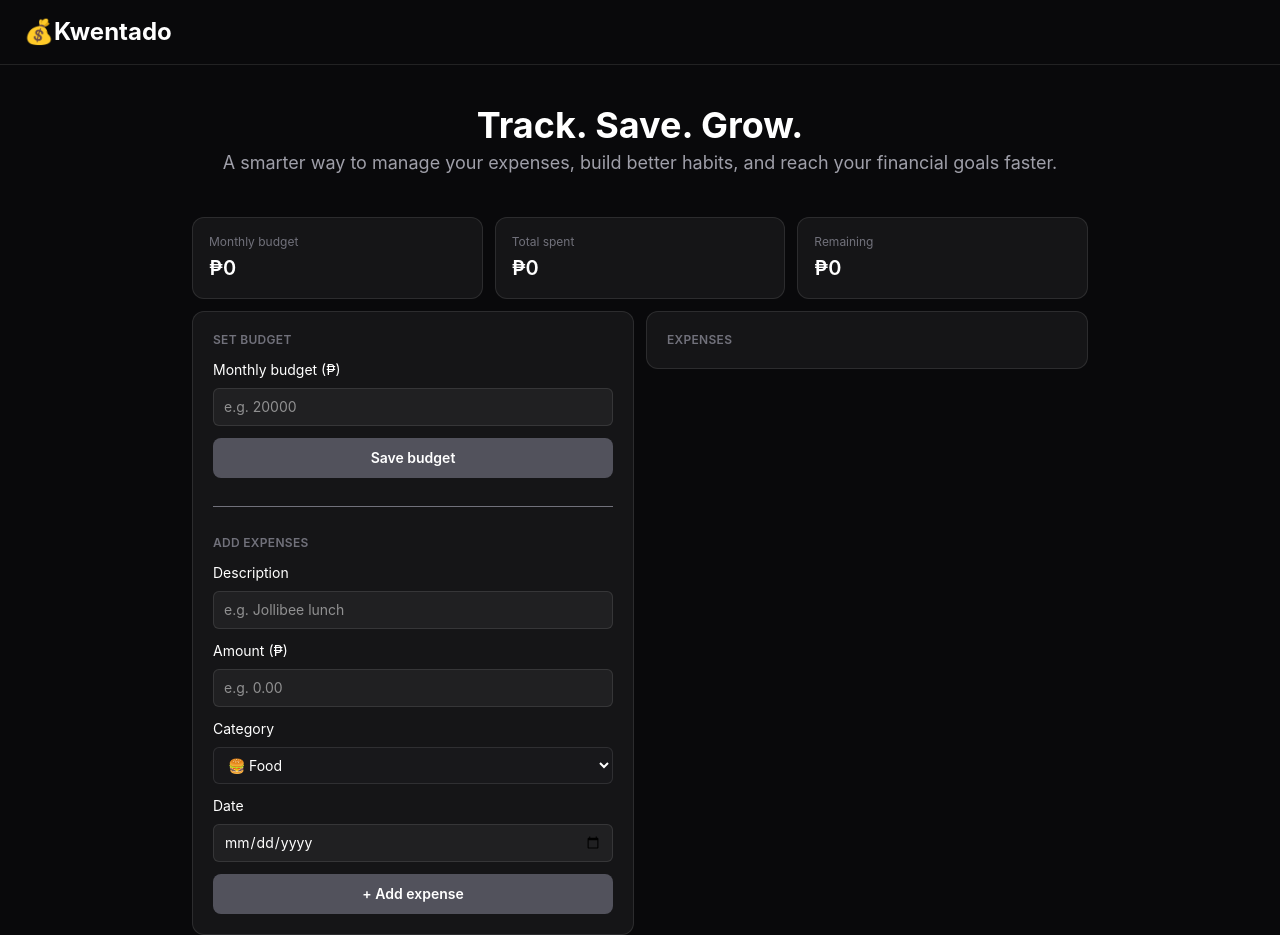
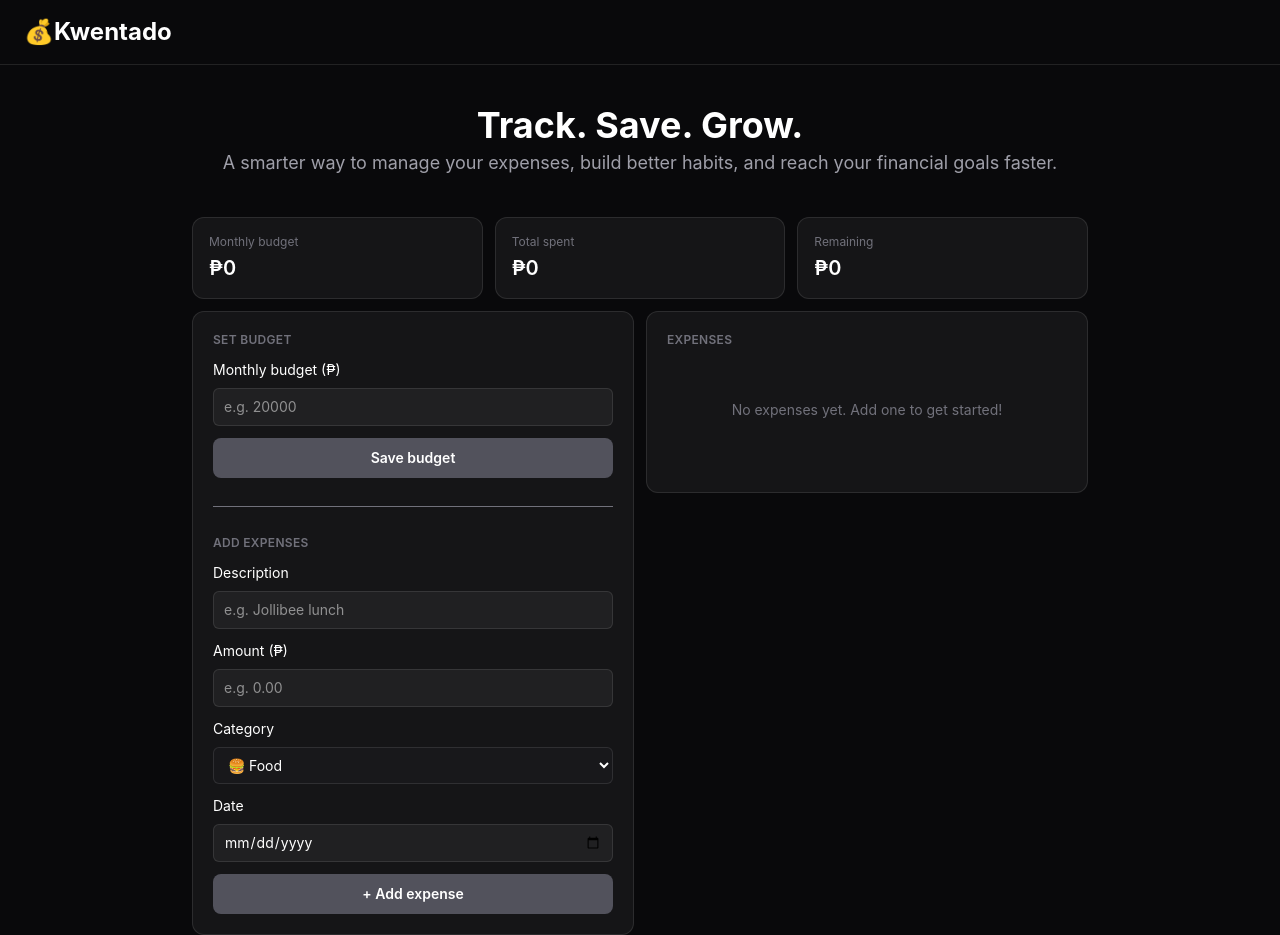
Before and after one commit to ndrxxz/expense-tracker-app, a React (Vite) app: page / in a window 1280 px wide. Built offline with nearby package versions, Linux system fonts and the light colour scheme.

Commit message:
update expense list

```diff
--- a/src/components/expenses/ExpenseList.jsx
+++ b/src/components/expenses/ExpenseList.jsx
@@ -1,4 +1,5 @@
 import React from "react";
+import { EmptyState } from "@/components/ui";
 
 function ExpenseList() {
   return (
@@ -7,7 +8,11 @@ function ExpenseList() {
         Expenses
       </div>
 
+      <EmptyState />
 
+      <div className="flex flex-col max-h-120 overflow-y-auto">
+
+      </div>
     </div>
   );
 }
```
